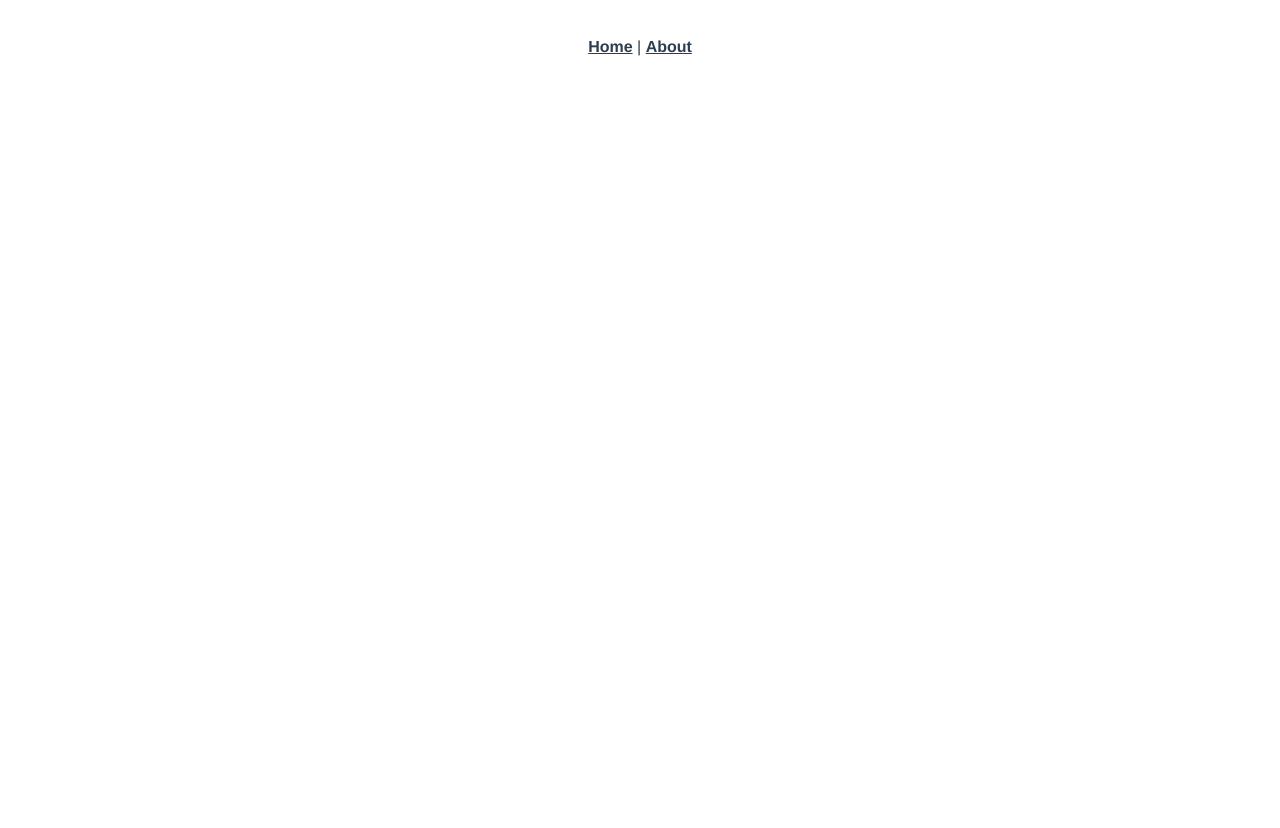
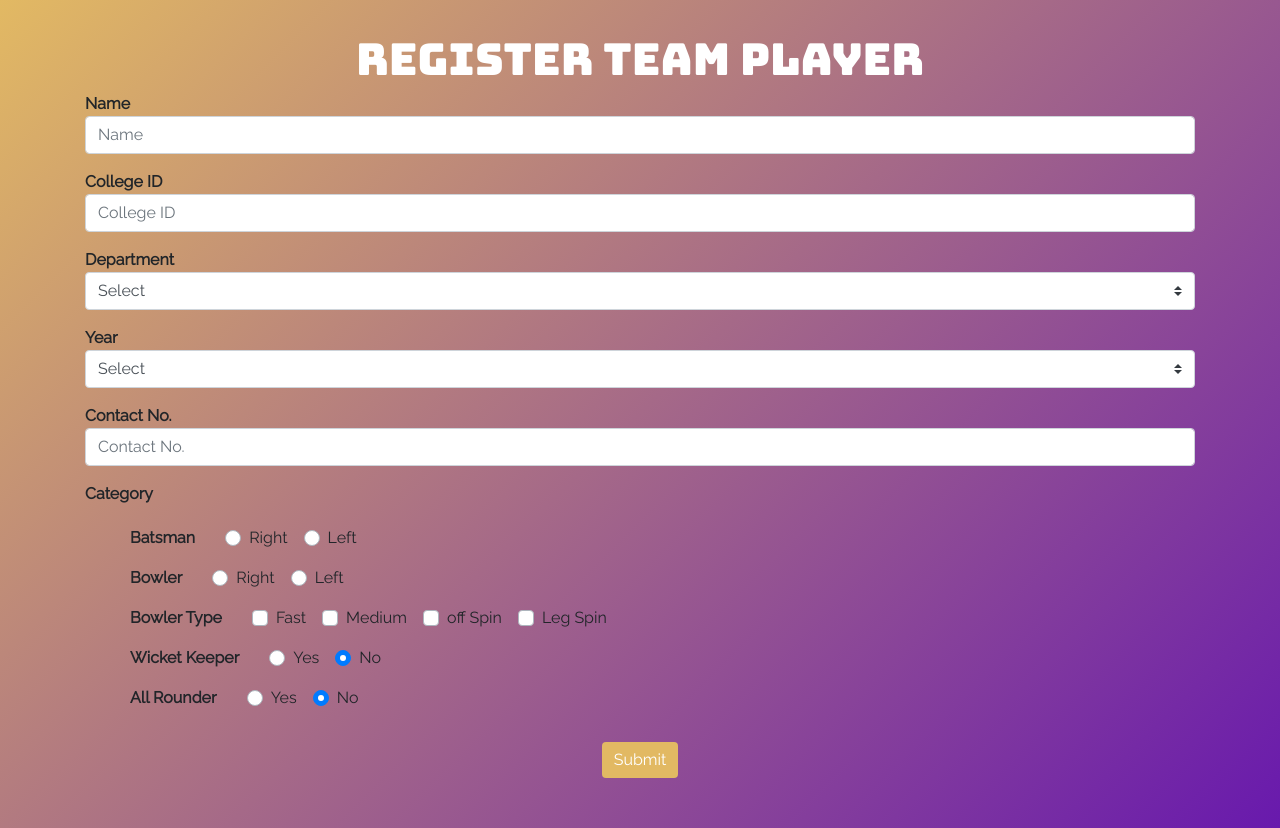
Before and after one commit to bvmites/bvm-premier-league, a Vue app: page /#/register in a window 1280 px wide. Before the commit the page ends 800 px from the top, so only its background shows below. Built offline with nearby package versions, Linux system fonts and the light colour scheme.

Commit message:
add register page

```diff
--- a/package.json
+++ b/package.json
@@ -7,6 +7,7 @@
     "build": "vue-cli-service build"
   },
   "dependencies": {
+    "bootstrap-vue": "^2.0.0-rc.11",
     "register-service-worker": "^1.5.2",
     "vue": "^2.5.17",
     "vue-router": "^3.0.1",
--- a/src/App.vue
+++ b/src/App.vue
@@ -1,29 +1,25 @@
 <template>
   <div id="app">
-    <div id="nav">
-      <router-link to="/">Home</router-link> |
-      <router-link to="/about">About</router-link>
-    </div>
     <router-view/>
   </div>
 </template>
 
-<style lang="scss">
-#app {
-  font-family: 'Avenir', Helvetica, Arial, sans-serif;
-  -webkit-font-smoothing: antialiased;
-  -moz-osx-font-smoothing: grayscale;
-  text-align: center;
-  color: #2c3e50;
-}
-#nav {
-  padding: 30px;
-  a {
-    font-weight: bold;
-    color: #2c3e50;
-    &.router-link-exact-active {
-      color: #42b983;
-    }
-  }
-}
+<style lang="sass">
+@import url('https://fonts.googleapis.com/css?family=Raleway')
+@import url('https://fonts.googleapis.com/css?family=Bungee')
+
+body
+  padding: 0
+  margin: 0
+
+#app
+  font-family: 'Raleway', sans-serif
+
+.heading
+  font-size: 44px
+  font-family: 'Bungee', sans-serif
+  color: white
+  text-transform: uppercase
+  text-align: center
+
 </style>
--- a/src/components/HelloWorld.vue
+++ /dev/null
@@ -1,57 +0,0 @@
-<template>
-  <div class="hello">
-    <h1>{{ msg }}</h1>
-    <p>
-      For a guide and recipes on how to configure / customize this project,<br>
-      check out the
-      <a href="https://cli.vuejs.org" target="_blank" rel="noopener">vue-cli documentation</a>.
-    </p>
-    <h3>Installed CLI Plugins</h3>
-    <ul>
-      <li><a href="https://github.com/vuejs/vue-cli/tree/dev/packages/%40vue/cli-plugin-pwa" target="_blank" rel="noopener">pwa</a></li>
-    </ul>
-    <h3>Essential Links</h3>
-    <ul>
-      <li><a href="https://vuejs.org" target="_blank" rel="noopener">Core Docs</a></li>
-      <li><a href="https://forum.vuejs.org" target="_blank" rel="noopener">Forum</a></li>
-      <li><a href="https://chat.vuejs.org" target="_blank" rel="noopener">Community Chat</a></li>
-      <li><a href="https://twitter.com/vuejs" target="_blank" rel="noopener">Twitter</a></li>
-      <li><a href="https://news.vuejs.org" target="_blank" rel="noopener">News</a></li>
-    </ul>
-    <h3>Ecosystem</h3>
-    <ul>
-      <li><a href="https://router.vuejs.org" target="_blank" rel="noopener">vue-router</a></li>
-      <li><a href="https://vuex.vuejs.org" target="_blank" rel="noopener">vuex</a></li>
-      <li><a href="https://github.com/vuejs/vue-devtools#vue-devtools" target="_blank" rel="noopener">vue-devtools</a></li>
-      <li><a href="https://vue-loader.vuejs.org" target="_blank" rel="noopener">vue-loader</a></li>
-      <li><a href="https://github.com/vuejs/awesome-vue" target="_blank" rel="noopener">awesome-vue</a></li>
-    </ul>
-  </div>
-</template>
-
-<script>
-export default {
-  name: 'HelloWorld',
-  props: {
-    msg: String
-  }
-}
-</script>
-
-<!-- Add "scoped" attribute to limit CSS to this component only -->
-<style scoped lang="scss">
-h3 {
-  margin: 40px 0 0;
-}
-ul {
-  list-style-type: none;
-  padding: 0;
-}
-li {
-  display: inline-block;
-  margin: 0 10px;
-}
-a {
-  color: #42b983;
-}
-</style>
--- a/src/main.js
+++ b/src/main.js
@@ -3,6 +3,11 @@ import App from './App.vue'
 import router from './router'
 import store from './store'
 import './registerServiceWorker'
+import BootstrapVue from 'bootstrap-vue'
+import 'bootstrap/dist/css/bootstrap.css'
+import 'bootstrap-vue/dist/bootstrap-vue.css'
+
+Vue.use(BootstrapVue)
 
 Vue.config.productionTip = false
 
--- a/src/router.js
+++ b/src/router.js
@@ -1,6 +1,7 @@
 import Vue from 'vue'
 import Router from 'vue-router'
-import Home from './views/Home.vue'
+import Home from './views/Home'
+import Register from './views/Register'
 
 Vue.use(Router)
 
@@ -12,14 +13,9 @@ export default new Router({
       component: Home
     },
     {
-      path: '/about',
-      name: 'about',
-      // route level code-splitting
-      // this generates a separate chunk (about.[hash].js) for this route
-      // which is lazy-loaded when the route is visited.
-      component: function () {
-        return import(/* webpackChunkName: "about" */ './views/About.vue')
-      }
+      path: '/register',
+      name: 'register',
+      component: Register
     }
   ]
 })
--- a/src/views/About.vue
+++ /dev/null
@@ -1,5 +0,0 @@
-<template>
-  <div class="about">
-    <h1>This is an about page</h1>
-  </div>
-</template>
--- a/src/views/Home.vue
+++ b/src/views/Home.vue
@@ -1,18 +1,25 @@
 <template>
-  <div class="home">
-    <img alt="Vue logo" src="../assets/logo.png">
-    <HelloWorld msg="Welcome to Your Vue.js App"/>
+  <div>
+    <span>Hello world</span>
   </div>
 </template>
 
 <script>
-// @ is an alias to /src
-import HelloWorld from '@/components/HelloWorld.vue'
 
 export default {
-  name: 'home',
-  components: {
-    HelloWorld
+  name: 'Home',
+  data() {
+    return {
+
+    }
+  },
+  methods: {
+
   }
 }
+
 </script>
+
+<style lang="sass" scoped>
+
+</style>
--- /dev/null
+++ b/src/views/Register.vue
@@ -0,0 +1,170 @@
+<template>
+  <div id="register">
+    <div class="heading">Register team player</div>
+    <div class="form container">
+      <b-form-group>
+        <span class="label">Name</span>
+        <b-form-input v-model="player.name" placeholder="Name"></b-form-input>
+      </b-form-group>
+      <b-form-group>
+        <span class="label">College ID</span>
+        <b-form-input v-model="player.collegeId" placeholder="College ID"></b-form-input>
+      </b-form-group>
+      <b-form-group>
+        <span class="label">Department</span>
+        <b-form-select :options="departmentOptions" v-model="player.department"></b-form-select>
+      </b-form-group>
+      <b-form-group>
+        <span class="label">Year</span>
+        <b-form-select :options="yearOptions" v-model="player.year"></b-form-select>
+      </b-form-group>
+      <b-form-group>
+        <span class="label">Contact No.</span>
+        <b-form-input v-model="player.contact" placeholder="Contact No." type="number"></b-form-input>
+      </b-form-group>
+      <b-form-group>
+        <span class="label">Category</span>
+        <div class="sub-group">
+          <b-form-group>
+            <b-form-row>
+              <span class="label">Batsman</span>
+              <b-form-radio-group v-model="player.batsman">
+                <div class="options">
+                  <b-form-radio value="right">Right</b-form-radio>
+                  <b-form-radio value="left">Left</b-form-radio>
+                </div>
+              </b-form-radio-group>
+            </b-form-row>
+          </b-form-group>
+          <b-form-group>
+            <b-form-row>
+              <span class="label">Bowler</span>
+              <b-form-radio-group v-model="player.bowlerHand">
+                <div class="options">
+                  <b-form-radio value="right">Right</b-form-radio>
+                  <b-form-radio value="left">Left</b-form-radio>
+                </div>
+              </b-form-radio-group>
+            </b-form-row>
+          </b-form-group>
+          <b-form-group>
+            <b-form-row>
+              <span class="label">Bowler Type</span>
+              <b-form-checkbox-group v-model="player.bowlerType">
+                <div class="options">
+                  <b-form-checkbox value="fast">Fast</b-form-checkbox>
+                  <b-form-checkbox value="medium">Medium</b-form-checkbox>
+                  <b-form-checkbox value="off-spin">off Spin</b-form-checkbox>
+                  <b-form-checkbox value="leg-spin">Leg Spin</b-form-checkbox>
+                </div>
+              </b-form-checkbox-group>
+            </b-form-row>
+          </b-form-group>
+          <b-form-group>
+            <b-form-row>
+              <span class="label">Wicket Keeper</span>
+              <div class="options">
+                <b-form-radio-group v-model="player.wicketKeeper">
+                  <b-form-radio value=true>Yes</b-form-radio>
+                  <b-form-radio value=false>No</b-form-radio>
+                </b-form-radio-group>
+              </div>
+            </b-form-row>
+          </b-form-group>
+          <b-form-group>
+            <b-form-row>
+              <span class="label">All Rounder</span>
+              <div class="options">
+                <b-form-radio-group v-model="player.allRounder">
+                  <b-form-radio value=true>Yes</b-form-radio>
+                  <b-form-radio value=false>No</b-form-radio>
+                </b-form-radio-group>
+              </div>
+            </b-form-row>
+          </b-form-group>
+        </div>
+      </b-form-group>
+      <b-button class="mx-auto d-block" @click="submit">Submit</b-button>
+    </div>
+  </div>
+</template>
+
+<script>
+
+export default {
+  name: 'Register',
+  data() {
+    return {
+      departmentOptions: [
+        {text: "Select", value: null},
+        {text: "Civil", value: "civil"},
+        {text: "Mechanical", value: "mech"},
+        {text: "Production", value: "prod"},
+        {text: "Computer", value: "cp"},
+        {text: "IT", value: "it"},
+        {text: "EC", value: "ec"},
+        {text: "Electrical", value: "ee"},
+        {text: "Electronics", value: "el"}
+      ],
+      yearOptions: [
+        {text: "Select", value: null },
+        {text: "First", value: '1'},
+        {text: "Second", value: '2'},
+        {text: "Third", value: '3'},
+        {text: "Fourth", value: '4'}
+      ],
+      player: {
+        name: null,
+        collegeId: null,
+        department: null,
+        year: null,
+        contact: null,
+        batsman: null,
+        bowlerHand: null,
+        bowlerType: null,
+        wicketKeeper: false,
+        allRounder: false
+      }
+    }
+  },
+  methods: {
+    submit() {
+      console.log(this.player)
+    }
+  }
+}
+</script>
+
+<style lang="sass" scoped>
+
+#register
+  background: -webkit-linear-gradient(-45deg, #e2b963, #6819ad)
+  position: absolute
+  width: 100%
+  min-height: 100%
+  padding-bottom: 50px
+
+.heading
+  padding-top: 2%
+
+.label
+  font-weight: bolder
+
+.sub-group
+  padding-left: 50px
+  padding-top: 20px
+
+.options
+  padding-left: 30px
+.inline-group
+  b-form-radio
+    background: white
+
+.btn, .btn:hover, .btn:active, .btn:focus
+  background: #e2b963
+  border: none
+  outline: none
+
+.btn:hover
+  background: darken(#e2b963, 10%)
+</style>
```
Also changed, not shown: 1 other file (tests, documents, lock files or other folders).
